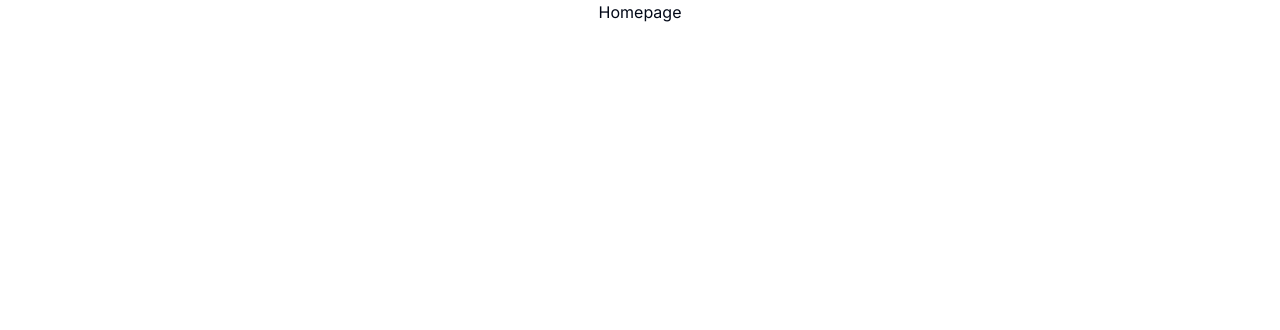
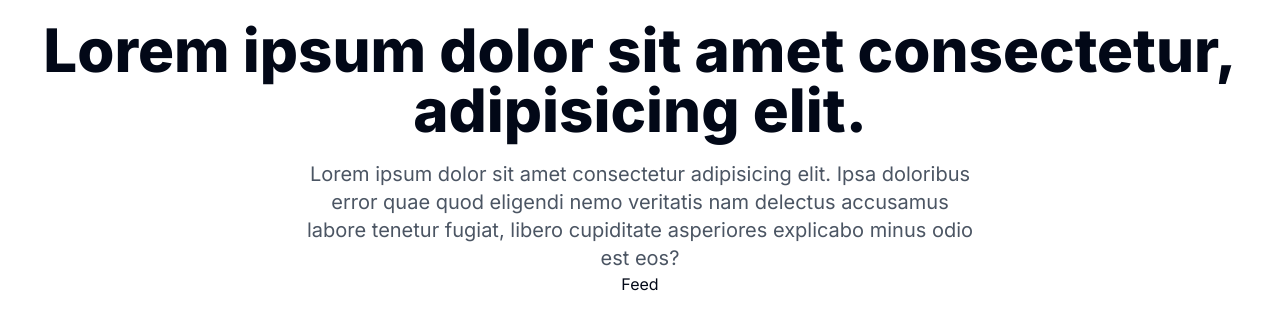
Before and after one commit to islam-ahsanul/GetSnippets, a Next.js app: page / in a window 1280 px wide. Shown: the top 330 px of the page. Built offline with nearby package versions, Linux system fonts and the light colour scheme.

Commit message:
component files

```diff
--- a/app/globals.css
+++ b/app/globals.css
@@ -75,15 +75,15 @@
   }
 
   .app {
-    @apply relative z-10 flex justify-center items-center flex-col max-w-7xl mx-auto sm:px-16 px-6;
+    @apply relative z-10 mx-auto flex max-w-7xl flex-col items-center justify-center px-6 sm:px-16;
   }
 
   .black_btn {
-    @apply rounded-full border border-black bg-black py-1.5 px-5 text-white transition-all hover:bg-white hover:text-black text-center text-sm font-inter flex items-center justify-center;
+    @apply font-inter flex items-center justify-center rounded-full border border-black bg-black px-5 py-1.5 text-center text-sm text-white transition-all hover:bg-white hover:text-black;
   }
 
   .outline_btn {
-    @apply rounded-full border border-black bg-transparent py-1.5 px-5 text-black transition-all hover:bg-black hover:text-white text-center text-sm font-inter flex items-center justify-center;
+    @apply font-inter flex items-center justify-center rounded-full border border-black bg-transparent px-5 py-1.5 text-center text-sm text-black transition-all hover:bg-black hover:text-white;
   }
 
   .head_text {
@@ -103,19 +103,19 @@
   }
 
   .desc {
-    @apply mt-5 text-lg text-gray-600 sm:text-xl max-w-2xl;
+    @apply mt-5 max-w-2xl text-lg text-gray-600 sm:text-xl;
   }
 
   .search_input {
-    @apply block w-full rounded-md border border-gray-200 bg-white py-2.5 font-satoshi pl-5 pr-12 text-sm shadow-lg font-medium focus:border-black focus:outline-none focus:ring-0;
+    @apply font-satoshi block w-full rounded-md border border-gray-200 bg-white py-2.5 pl-5 pr-12 text-sm font-medium shadow-lg focus:border-black focus:outline-none focus:ring-0;
   }
 
   .copy_btn {
-    @apply w-7 h-7 rounded-full bg-white/10 shadow-[inset_10px_-50px_94px_0_rgb(199,199,199,0.2)] backdrop-blur flex justify-center items-center cursor-pointer;
+    @apply flex h-7 w-7 cursor-pointer items-center justify-center rounded-full bg-white/10 shadow-[inset_10px_-50px_94px_0_rgb(199,199,199,0.2)] backdrop-blur;
   }
 
   .glassmorphism {
-    @apply rounded-xl border border-gray-200 bg-white/20 shadow-[inset_10px_-50px_94px_0_rgb(199,199,199,0.2)] backdrop-blur p-5;
+    @apply rounded-xl border border-gray-200 bg-white/20 p-5 shadow-[inset_10px_-50px_94px_0_rgb(199,199,199,0.2)] backdrop-blur;
   }
 
   .prompt_layout {
@@ -124,33 +124,33 @@
 
   /* Feed Component */
   .feed {
-    @apply mt-16 mx-auto w-full max-w-xl flex justify-center items-center flex-col gap-2;
+    @apply mx-auto mt-16 flex w-full max-w-xl flex-col items-center justify-center gap-2;
   }
 
   /* Form Component */
   .form_textarea {
-    @apply w-full flex rounded-lg h-[200px] mt-2 p-3 text-sm text-gray-500 outline-0;
+    @apply mt-2 flex h-[200px] w-full rounded-lg p-3 text-sm text-gray-500 outline-0;
   }
 
   .form_input {
-    @apply w-full flex rounded-lg mt-2 p-3 text-sm text-gray-500 outline-0;
+    @apply mt-2 flex w-full rounded-lg p-3 text-sm text-gray-500 outline-0;
   }
 
   /* Nav Component */
   .logo_text {
-    @apply max-sm:hidden font-satoshi font-semibold text-lg text-black tracking-wide;
+    @apply font-satoshi text-lg font-semibold tracking-wide text-black max-sm:hidden;
   }
 
   .dropdown {
-    @apply absolute right-0 top-full mt-3 w-full p-5 rounded-lg bg-white min-w-[210px] flex flex-col gap-2 justify-end items-end;
+    @apply absolute right-0 top-full mt-3 flex w-full min-w-[210px] flex-col items-end justify-end gap-2 rounded-lg bg-white p-5;
   }
 
   .dropdown_link {
-    @apply text-sm font-inter text-gray-700 hover:text-gray-500 font-medium;
+    @apply font-inter text-sm font-medium text-gray-700 hover:text-gray-500;
   }
 
   /* PromptCard Component */
   .prompt_card {
-    @apply flex-1 break-inside-avoid rounded-lg border border-gray-300 bg-white/20 bg-clip-padding p-6 pb-4 backdrop-blur-lg backdrop-filter md:w-[360px] w-full h-fit;
+    @apply h-fit w-full flex-1 break-inside-avoid rounded-lg border border-gray-300 bg-white/20 bg-clip-padding p-6 pb-4 backdrop-blur-lg backdrop-filter md:w-[360px];
   }
 }
--- a/app/page.tsx
+++ b/app/page.tsx
@@ -1,9 +1,18 @@
-import React from 'react';
+import Feed from '@/components/feed';
 
 const homepage = () => {
   return (
-    <section className="flex w-full items-center justify-center">
-      <h1>Homepage</h1>
+    <section className="flex w-full flex-col items-center justify-center">
+      <h1 className="head_text text-center text-foreground">
+        Lorem ipsum dolor sit amet consectetur, adipisicing elit.
+      </h1>
+      <p className="desc muted-foreground text-center">
+        Lorem ipsum dolor sit amet consectetur adipisicing elit. Ipsa doloribus
+        error quae quod eligendi nemo veritatis nam delectus accusamus labore
+        tenetur fugiat, libero cupiditate asperiores explicabo minus odio est
+        eos?
+      </p>
+      <Feed />
     </section>
   );
 };
--- /dev/null
+++ b/components/Feed.tsx
@@ -0,0 +1,7 @@
+import React from 'react';
+
+const Feed = () => {
+  return <div>Feed</div>;
+};
+
+export default Feed;
```
Also changed, not shown: components/Form.tsx (added), components/Nav.tsx (added), components/PostCard.tsx (added), components/Profile.tsx (added), components/Provider.tsx (added).
